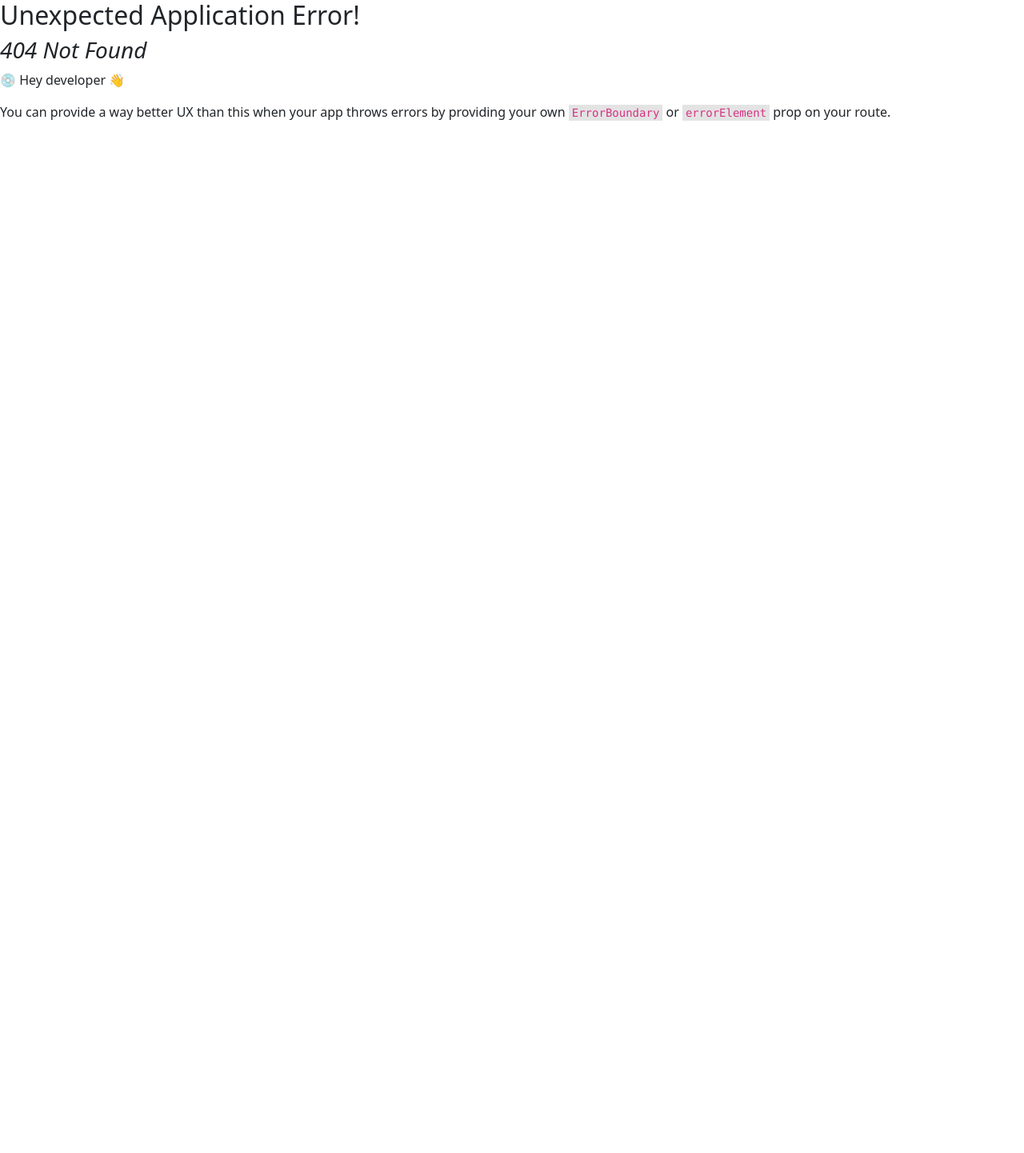
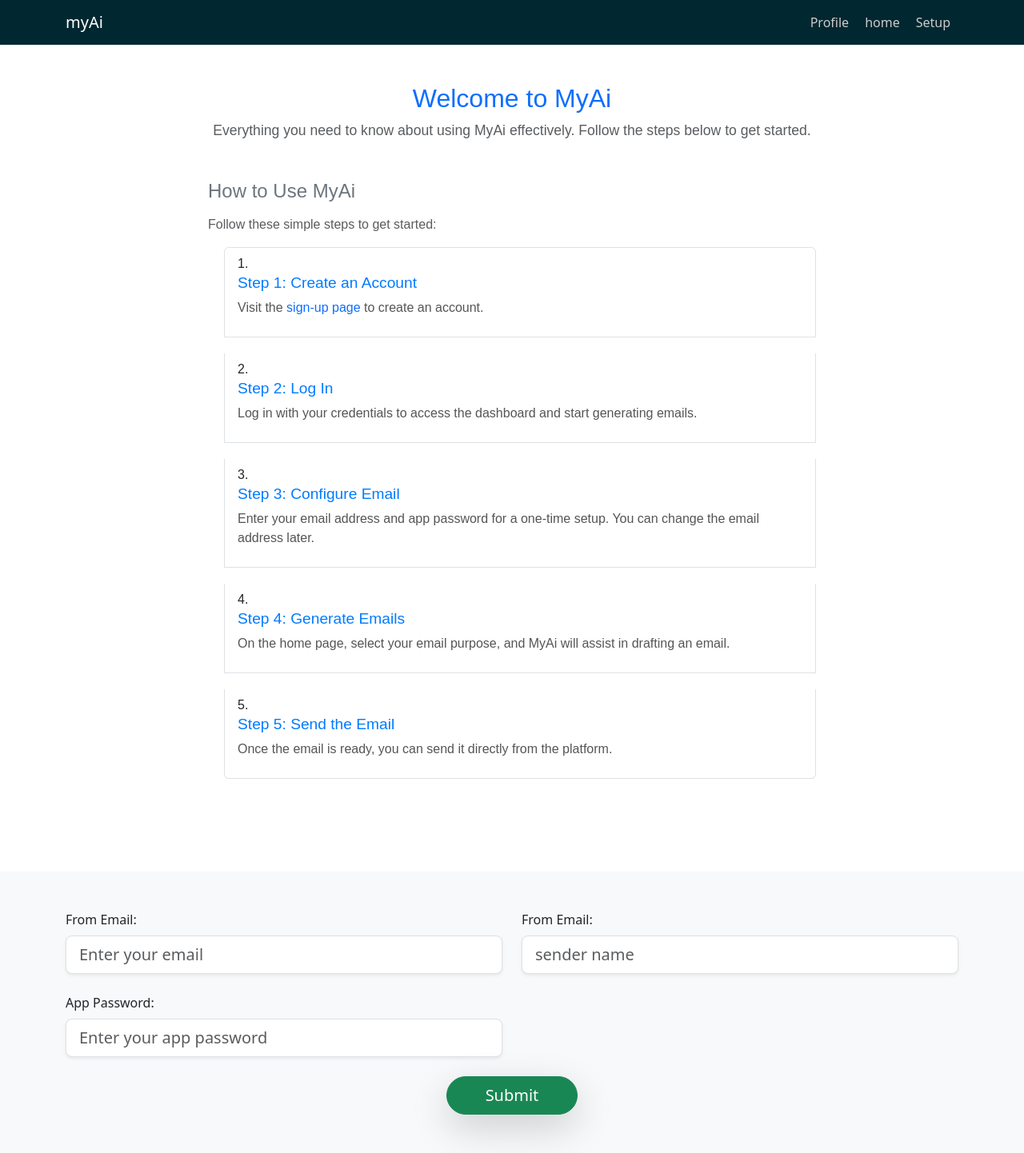
Before and after one commit to praneeth4040/Adjunct, a React (Vite) app in the folder client/: page /Setup in a window 1280 px wide. Before the commit this address had no page. Shown: the whole page at 80% size. Before the commit the page ends 800 px from the top, so only its background shows below. Built offline with nearby package versions, Linux system fonts and the light colour scheme; sample sign-in values are in the browser's storage.

Commit message:
setup jsx is added

```diff
--- a/client/src/App.css
+++ /dev/null
@@ -1,14 +0,0 @@
-#root {
-  max-width: 1280px;
-  margin: 0 auto;
-
-  text-align: center;
-}
-
-.card {
-  padding: 2em;
-}
-
-.read-the-docs {
-  color: #888;
-}
--- a/client/src/App.jsx
+++ b/client/src/App.jsx
@@ -9,6 +9,7 @@ import { createBrowserRouter, RouterProvider } from 'react-router-dom';
 import Forgetpassword from './components/forgetpassword';
 import OTPVerificationPage from './components/otp';
 import PrivateRoute from './components/privateroute';
+import Setup from './components/setup';
 
 function App() {
   const router = createBrowserRouter([
@@ -64,6 +65,15 @@ function App() {
       path: '/',
       element: <OpenPage />,
     },
+    {
+      path: '/Setup',
+      element: (
+        <PrivateRoute>
+          <Navbar />
+          <Setup />
+        </PrivateRoute>
+      )
+    }
   ]);
 
   return (
--- a/client/src/components/navbar.jsx
+++ b/client/src/components/navbar.jsx
@@ -1,52 +1,109 @@
 import React, { useState, useEffect } from 'react';
-import { Link } from 'react-router-dom';
+import { Link, useLocation } from 'react-router-dom';
 
 function Navbar() {
-    // State to track user login status
     const [isLoggedIn, setIsLoggedIn] = useState(false);
-
+    const [activeLink, setActiveLink] = useState(''); // Track the active link
+    const location = useLocation(); // Get the current route
 
     // Simulate checking user authentication status (replace with real logic)
     useEffect(() => {
         const token = localStorage.getItem('authToken'); // Example: Check token in localStorage
         setIsLoggedIn(!!token); // Set true if token exists
-    }, []);
+        setActiveLink(location.pathname); // Set active link based on current route
+    }, [location]);
+
+    const linkStyle = (path) => ({
+        color: activeLink === path ? '#fff' : '#ccc',
+
+        padding: '2px 10px',
+        borderRadius: '5px',
+        fontWeight: activeLink === path ? 'bold' : 'normal',
+        transition: '0.3s ease',
+    });
 
     return (
-        <>
         <div>
-                <nav className="navbar navbar-expand-lg bg-body-tertiary">
-                    <div className="container-fluid">
+            <nav className="navbar navbar-expand-lg navbar-dark" style={{ backgroundColor: "#012730" }}>
+                <div className="container">
                     <a className="navbar-brand" href="#">myAi</a>
-                        <button className="navbar-toggler" type="button" data-bs-toggle="collapse" data-bs-target="#navbarNav" aria-controls="navbarNav" aria-expanded="false" aria-label="Toggle navigation">
+                    <button
+                        className="navbar-toggler"
+                        type="button"
+                        data-bs-toggle="collapse"
+                        data-bs-target="#navbarNav"
+                        aria-controls="navbarNav"
+                        aria-expanded="false"
+                        aria-label="Toggle navigation"
+                    >
                         <span className="navbar-toggler-icon"></span>
                     </button>
                     <div className="collapse navbar-collapse" id="navbarNav">
                         <ul className="navbar-nav ms-auto">
-
                             {!isLoggedIn ? (
                                 <>
                                     <li className="nav-item">
-                                    <Link className="nav-link active" aria-current="page" to="/">Home</Link>
+                                        <Link
+                                            to="/"
+                                            className="nav-link"
+                                            style={linkStyle('/')}
+                                            onClick={() => setActiveLink('/')}
+                                        >
+                                            Home
+                                        </Link>
                                     </li>
-                                        <li className="nav-item" style={{ marginLeft: '20px' }}>
-                                            <button style={{ borderRadius: '10px' }}>
-                                                <Link className="nav-link active" to="/login">Login</Link>
-                                            </button>
+                                    <li className="nav-item">
+                                        <Link
+                                            to="/login"
+                                            className="nav-link"
+                                            style={linkStyle('/login')}
+                                            onClick={() => setActiveLink('/login')}
+                                        >
+                                            Login
+                                        </Link>
                                     </li>
-                                        <li className="nav-item" style={{ marginLeft: '20px' }}>
-                                            <button style={{ borderRadius: '10px' }}>
-                                                <Link className="nav-link active" to="/signin">Sign In</Link>
-                                            </button>
+                                    <li className="nav-item">
+                                        <Link
+                                            to="/signin"
+                                            className="nav-link"
+                                            style={linkStyle('/signin')}
+                                            onClick={() => setActiveLink('/signin')}
+                                        >
+                                            Sign In
+                                        </Link>
                                     </li>
                                 </>
                             ) : (
                                 <>
                                     <li className="nav-item">
-                                    <Link className="nav-link active" aria-current="page" to="/home">Home</Link>
+                                        <Link
+                                            to="/profile"
+                                            className="nav-link"
+                                            style={linkStyle('/profile')}
+                                            onClick={() => setActiveLink('/profile')}
+                                        >
+                                            Profile
+                                        </Link>
                                     </li>
-                                    <li className="nav-item" style={{ marginLeft: '20px' }}>
-                                        <Link className="nav-link active" to="/profile">Profile</Link>
+                                    <li className="nav-item">
+                                        <Link
+                                            to="/home"
+                                            className="nav-link"
+                                            style={linkStyle('/home')}
+                                            onClick={() => setActiveLink('/home')}
+                                        >
+                                            home
+                                        </Link>
+                                    </li>
+                                    <li className="nav-item">
+                                        <Link
+                                            to="/setup"
+                                            className="nav-link"
+                                            style={linkStyle('/setup')}
+                                            onClick={() => setActiveLink('/setup')}
+                                        >
+                                            Setup
+                                        </Link>
                                     </li>
                                 </>
                             )}
@@ -55,7 +112,6 @@ function Navbar() {
                 </div>
             </nav>
         </div>
-        </>
     );
 }
 
--- /dev/null
+++ b/client/src/components/setup.css
@@ -0,0 +1,56 @@
+.documentation-container {
+    margin: 0 auto;
+    padding: 20px;
+    max-width: 800px;
+    font-family: Arial, sans-serif;
+  }
+
+  .documentation-header {
+    text-align: center;
+    margin-bottom: 30px;
+  }
+
+  .documentation-header h1 {
+    font-size: 2rem;
+    color: #333;
+  }
+
+  .documentation-header p {
+    font-size: 1.1rem;
+    color: #666;
+  }
+
+  .procedure-section h2 {
+    font-size: 1.5rem;
+    color: #333;
+    margin-bottom: 15px;
+  }
+
+  .procedure-section ol {
+    padding-left: 20px;
+  }
+
+  .procedure-section ol li {
+    margin-bottom: 20px;
+  }
+
+  .procedure-section ol li h3 {
+    font-size: 1.2rem;
+    color: #007BFF;
+  }
+
+  .procedure-section ol li p {
+    font-size: 1rem;
+    color: #555;
+  }
+
+  .additional-info h2 {
+    font-size: 1.5rem;
+    color: #333;
+    margin-top: 30px;
+  }
+
+  .additional-info p {
+    font-size: 1rem;
+    color: #555;
+  }
--- /dev/null
+++ b/client/src/components/setup.jsx
@@ -0,0 +1,117 @@
+import React, { useState } from 'react';
+import axios from 'axios';
+import './setup.css';
+import { Link } from 'react-router-dom';
+
+function Setup() {
+  const [senderEmail, setSenderEmail] = useState('');
+  const [appPassword, setAppPassword] = useState('');
+  const [senderName, setSenderName] = useState('');
+
+  const handleSubmit = (e) => {
+    e.preventDefault();
+    console.log(senderEmail,senderName, appPassword);
+    setSenderEmail(" ")
+    setAppPassword(" ")
+    setSenderName(" ")
+    // You can add an API call here if needed, for example:
+    // axios.post('YOUR_API_ENDPOINT', { senderEmail, appPassword })
+    //   .then(response => console.log(response))
+    //   .catch(error => console.error(error));
+  };
+
+  return (
+    <>
+      <div className="documentation-container container py-5">
+        <header className="documentation-header text-center mb-5">
+          <h1 className="display-4 text-primary font-weight-bold">Welcome to MyAi</h1>
+          <p className="lead text-muted">
+            Everything you need to know about using MyAi effectively. Follow the steps below to get started.
+          </p>
+        </header>
+
+        <section className="procedure-section mb-5">
+          <h2 className="text-secondary">How to Use MyAi</h2>
+          <p className="text-muted">Follow these simple steps to get started:</p>
+
+          <ol className="list-group list-group-numbered">
+            <li className="list-group-item">
+              <h3>Step 1: Create an Account</h3>
+              <p>Visit the <Link to="/signin" className="text-decoration-none text-primary">sign-up page</Link> to create an account.</p>
+            </li>
+            <li className="list-group-item">
+              <h3>Step 2: Log In</h3>
+              <p>Log in with your credentials to access the dashboard and start generating emails.</p>
+            </li>
+            <li className="list-group-item">
+              <h3>Step 3: Configure Email</h3>
+              <p>Enter your email address and app password for a one-time setup. You can change the email address later.</p>
+            </li>
+            <li className="list-group-item">
+              <h3>Step 4: Generate Emails</h3>
+              <p>On the home page, select your email purpose, and MyAi will assist in drafting an email.</p>
+            </li>
+            <li className="list-group-item">
+              <h3>Step 5: Send the Email</h3>
+              <p>Once the email is ready, you can send it directly from the platform.</p>
+            </li>
+          </ol>
+        </section>
+      </div>
+
+      <footer className="py-5 bg-light">
+        <div className="container">
+          <form onSubmit={handleSubmit} className="row g-4">
+            {/* From Email Input */}
+            <div className="col-md-6">
+              <label htmlFor="email" className="form-label">From Email:</label>
+              <input
+                type="email"
+                id="email"
+                className="form-control form-control-lg shadow-sm"
+                placeholder="Enter your email"
+                value={senderEmail}
+                onChange={(e) => setSenderEmail(e.target.value)}
+                required
+              />
+            </div>            <div className="col-md-6">
+              <label htmlFor="email" className="form-label">From Email:</label>
+              <input
+                type="name"
+                id="name"
+                className="form-control form-control-lg shadow-sm"
+                placeholder="sender name"
+                value={senderName}
+                onChange={(e) => setSenderName(e.target.value)}
+                required
+              />
+            </div>
+
+            {/* App Password Input */}
+            <div className="col-md-6">
+              <label htmlFor="password" className="form-label">App Password:</label>
+              <input
+                type="password"
+                id="password"
+                className="form-control form-control-lg shadow-sm"
+                placeholder="Enter your app password"
+                value={appPassword}
+                onChange={(e) => setAppPassword(e.target.value)}
+                required
+              />
+            </div>
+
+            {/* Submit Button */}
+            <div className="col-12 text-center">
+              <button type="submit" className="btn btn-lg btn-success px-5 py-2 rounded-pill shadow-lg">
+                Submit
+              </button>
+            </div>
+          </form>
+        </div>
+      </footer>
+    </>
+  );
+}
+
+export default Setup;
```
Lines whose indentation alone changed are shown as unchanged.
